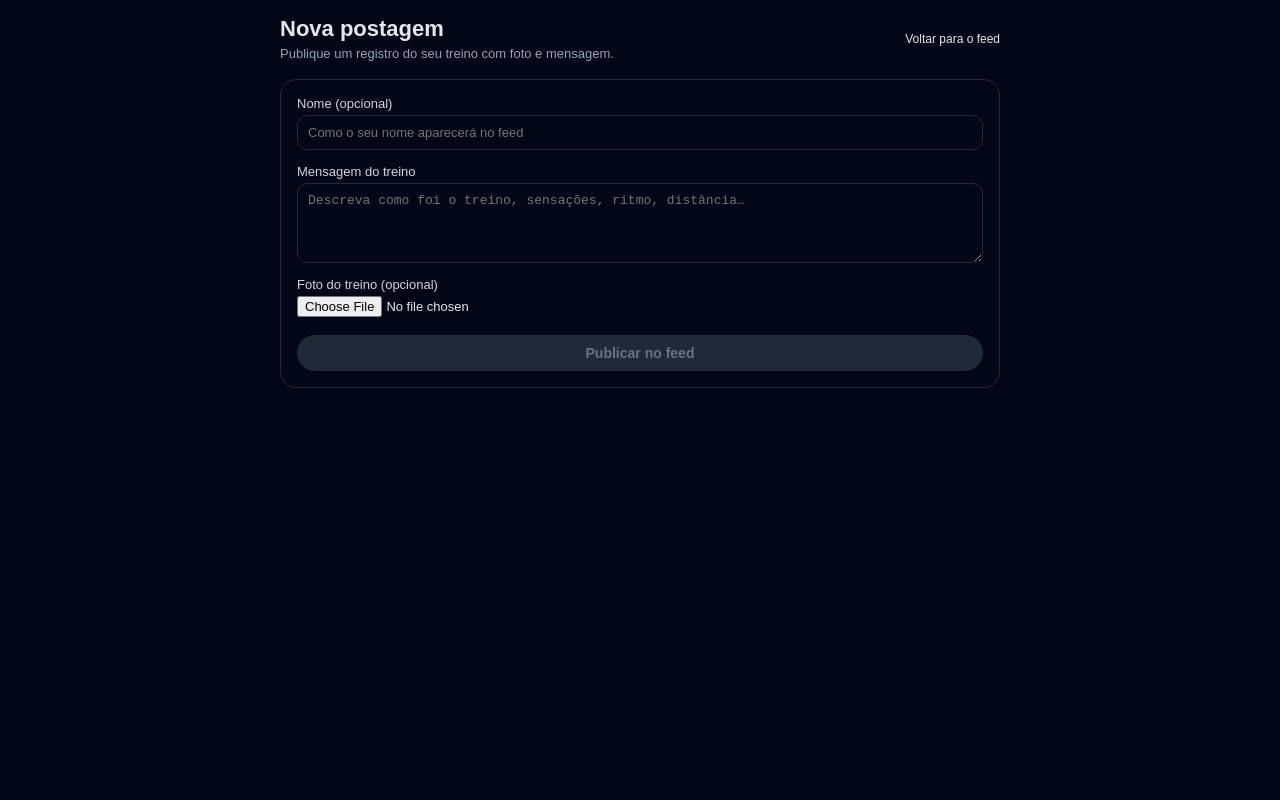
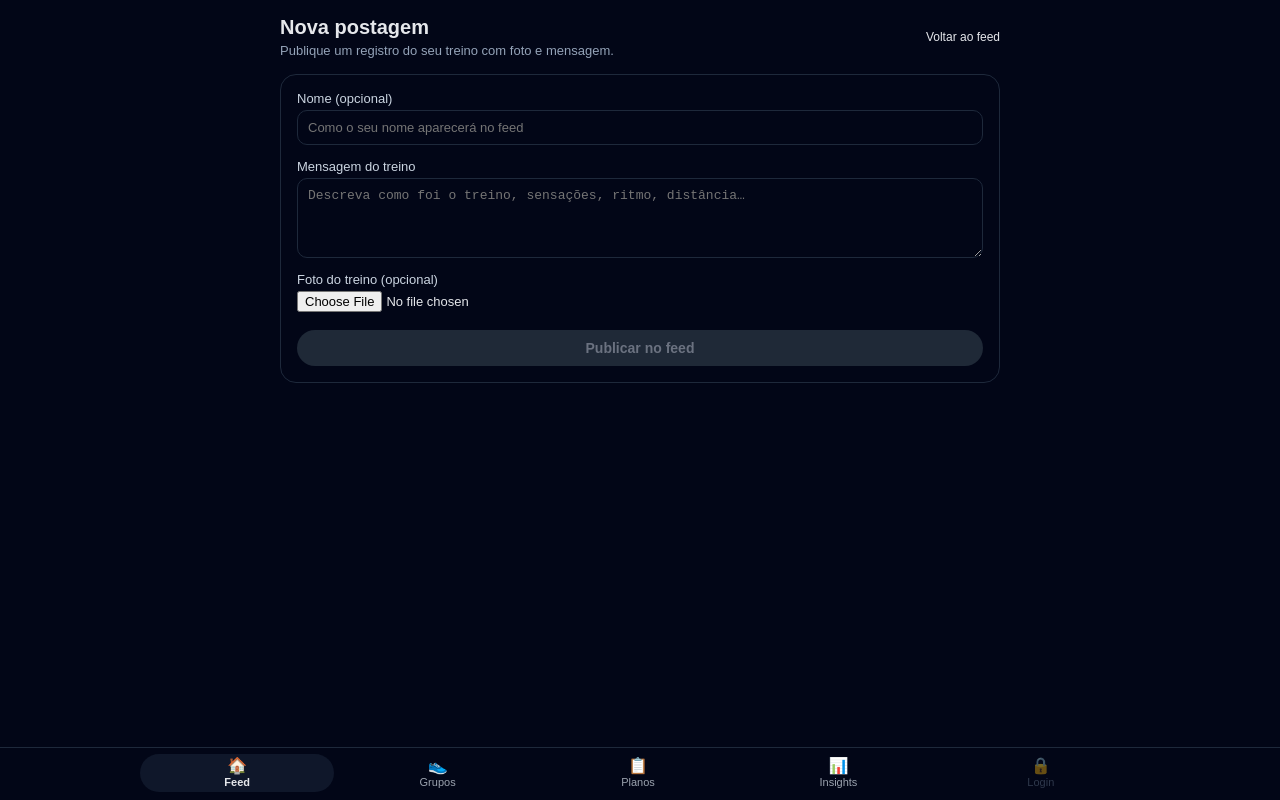
Before and after one commit to rafaelmorch/sportplatform, a Next.js app: page /feed/new in a window 1280 px wide. Built offline with nearby package versions, Linux system fonts and the light colour scheme; no server answers.

Commit message:
feat: bottom navbar and feed navigation

```diff
--- a/app/feed/new/page.tsx
+++ b/app/feed/new/page.tsx
@@ -4,6 +4,7 @@
 import { useState } from "react";
 import { useRouter } from "next/navigation";
 import { supabaseBrowser } from "@/lib/supabase-browser";
+import BottomNavbar from "@/components/BottomNavbar";
 
 export default function NewPostPage() {
   const router = useRouter();
@@ -36,7 +37,7 @@ export default function NewPostPage() {
     let imageUrl: string | null = null;
 
     try {
-      // 1) Se tiver imagem, faz upload para o bucket feed-images
+      // 1) Upload da imagem, se existir
       if (imageFile) {
         const fileExt = imageFile.name.split(".").pop();
         const fileName = `${Date.now()}-${Math.random()
@@ -62,7 +63,7 @@ export default function NewPostPage() {
         }
       }
 
-      // 2) Inserir o post na tabela feed_posts
+      // 2) Inserir o post no feed
       const { error: insertError } = await supabaseBrowser
         .from("feed_posts")
         .insert({
@@ -74,7 +75,6 @@ export default function NewPostPage() {
       if (insertError) {
         console.error("Erro ao salvar post:", insertError.message);
       } else {
-        // Volta para o feed
         router.push("/feed");
       }
     } finally {
@@ -88,7 +88,15 @@ export default function NewPostPage() {
         minHeight: "100vh",
         background: "#020617",
         color: "#e5e7eb",
+        display: "flex",
+        flexDirection: "column",
+      }}
+    >
+      <main
+        style={{
+          flex: 1,
           padding: "16px",
+          paddingBottom: "72px", // espaço para a bottom navbar
         }}
       >
         <div
@@ -97,10 +105,10 @@ export default function NewPostPage() {
             margin: "0 auto",
           }}
         >
-        {/* HEADER */}
-        <header
+          {/* TÍTULO */}
+          <div
             style={{
-            marginBottom: "18px",
+              marginBottom: "16px",
               display: "flex",
               justifyContent: "space-between",
               alignItems: "center",
@@ -110,7 +118,7 @@ export default function NewPostPage() {
             <div>
               <h1
                 style={{
-                fontSize: "22px",
+                  fontSize: "20px",
                   fontWeight: 800,
                   marginBottom: "4px",
                 }}
@@ -135,9 +143,9 @@ export default function NewPostPage() {
                 textDecoration: "none",
               }}
             >
-            Voltar para o feed
+              Voltar ao feed
             </a>
-        </header>
+          </div>
 
           {/* FORM */}
           <form
@@ -152,9 +160,19 @@ export default function NewPostPage() {
               gap: "14px",
             }}
           >
-          <div style={{ display: "flex", flexDirection: "column", gap: "4px" }}>
+            <div
+              style={{
+                display: "flex",
+                flexDirection: "column",
+                gap: "4px",
+              }}
+            >
               <label
-              style={{ fontSize: "13px", color: "#cbd5e1", fontWeight: 500 }}
+                style={{
+                  fontSize: "13px",
+                  color: "#cbd5e1",
+                  fontWeight: 500,
+                }}
               >
                 Nome (opcional)
               </label>
@@ -174,9 +192,19 @@ export default function NewPostPage() {
               />
             </div>
 
-          <div style={{ display: "flex", flexDirection: "column", gap: "4px" }}>
+            <div
+              style={{
+                display: "flex",
+                flexDirection: "column",
+                gap: "4px",
+              }}
+            >
               <label
-              style={{ fontSize: "13px", color: "#cbd5e1", fontWeight: 500 }}
+                style={{
+                  fontSize: "13px",
+                  color: "#cbd5e1",
+                  fontWeight: 500,
+                }}
               >
                 Mensagem do treino
               </label>
@@ -198,9 +226,19 @@ export default function NewPostPage() {
             </div>
 
             {/* UPLOAD DE IMAGEM */}
-          <div style={{ display: "flex", flexDirection: "column", gap: "4px" }}>
+            <div
+              style={{
+                display: "flex",
+                flexDirection: "column",
+                gap: "4px",
+              }}
+            >
               <label
-              style={{ fontSize: "13px", color: "#cbd5e1", fontWeight: 500 }}
+                style={{
+                  fontSize: "13px",
+                  color: "#cbd5e1",
+                  fontWeight: 500,
+                }}
               >
                 Foto do treino (opcional)
               </label>
@@ -234,7 +272,7 @@ export default function NewPostPage() {
             </button>
           </form>
 
-        {/* PRÉVIA RÁPIDA */}
+          {/* PRÉVIA */}
           {(text.trim().length > 0 || previewUrl) && (
             <div
               style={{
@@ -297,6 +335,10 @@ export default function NewPostPage() {
             </div>
           )}
         </div>
+      </main>
+
+      {/* NAV INFERIOR */}
+      <BottomNavbar />
     </div>
   );
 }
--- /dev/null
+++ b/components/BottomNavbar.tsx
@@ -0,0 +1,168 @@
+// components/BottomNavbar.tsx
+"use client";
+
+import Link from "next/link";
+import { usePathname } from "next/navigation";
+
+type NavItem = {
+  href?: string;
+  label: string;
+  icon: string;
+  matchPrefix?: string;
+  disabled?: boolean;
+};
+
+const navItems: NavItem[] = [
+  {
+    href: "/feed",
+    label: "Feed",
+    icon: "🏠",
+    matchPrefix: "/feed",
+  },
+  {
+    href: "/groups",
+    label: "Grupos",
+    icon: "👟",
+    matchPrefix: "/groups",
+  },
+  {
+    href: "/plans",
+    label: "Planos",
+    icon: "📋",
+    matchPrefix: "/plans",
+  },
+  {
+    href: "/public-dashboard",
+    label: "Insights",
+    icon: "📊",
+    matchPrefix: "/public-dashboard",
+  },
+  {
+    label: "Login",
+    icon: "🔒",
+    disabled: true, // por enquanto desligado
+  },
+];
+
+export default function BottomNavbar() {
+  const pathname = usePathname();
+
+  function isActive(item: NavItem): boolean {
+    if (!item.href && !item.matchPrefix) return false;
+
+    const href = item.href ?? item.matchPrefix!;
+    const prefix = item.matchPrefix ?? href;
+
+    if (pathname === href) return true;
+    if (pathname.startsWith(prefix)) return true;
+
+    return false;
+  }
+
+  return (
+    <nav
+      style={{
+        position: "sticky",
+        bottom: 0,
+        width: "100%",
+        borderTop: "1px solid #1e293b",
+        background: "#020617",
+        zIndex: 30,
+      }}
+    >
+      <div
+        style={{
+          maxWidth: "1024px",
+          margin: "0 auto",
+          padding: "6px 12px 8px 12px",
+          display: "flex",
+          justifyContent: "space-between",
+          gap: "6px",
+        }}
+      >
+        {navItems.map((item) => {
+          const active = isActive(item);
+
+          // Aba desabilitada (Login)
+          if (item.disabled) {
+            return (
+              <div
+                key={item.label}
+                style={{
+                  flex: 1,
+                  opacity: 0.45,
+                  display: "flex",
+                  flexDirection: "column",
+                  alignItems: "center",
+                  justifyContent: "center",
+                  gap: "2px",
+                  fontSize: "11px",
+                  color: "#64748b",
+                  padding: "4px 2px",
+                }}
+              >
+                <span
+                  style={{
+                    fontSize: "16px",
+                    lineHeight: 1,
+                  }}
+                >
+                  {item.icon}
+                </span>
+                <span>{item.label}</span>
+              </div>
+            );
+          }
+
+          const content = (
+            <>
+              <span
+                style={{
+                  fontSize: "16px",
+                  lineHeight: 1,
+                }}
+              >
+                {item.icon}
+              </span>
+              <span
+                style={{
+                  fontSize: "11px",
+                  fontWeight: active ? 700 : 500,
+                }}
+              >
+                {item.label}
+              </span>
+            </>
+          );
+
+          return (
+            <Link
+              key={item.label}
+              href={item.href!}
+              style={{
+                flex: 1,
+                textDecoration: "none",
+              }}
+            >
+              <div
+                style={{
+                  display: "flex",
+                  flexDirection: "column",
+                  alignItems: "center",
+                  justifyContent: "center",
+                  gap: "2px",
+                  padding: "4px 2px",
+                  borderRadius: "999px",
+                  background: active ? "#0f172a" : "transparent",
+                  color: active ? "#e5e7eb" : "#9ca3af",
+                }}
+              >
+                {content}
+              </div>
+            </Link>
+          );
+        })}
+      </div>
+    </nav>
+  );
+}
```
Also changed, not shown: app/feed/page.tsx (+21 -7 lines). Lines whose indentation alone changed are shown as unchanged.
